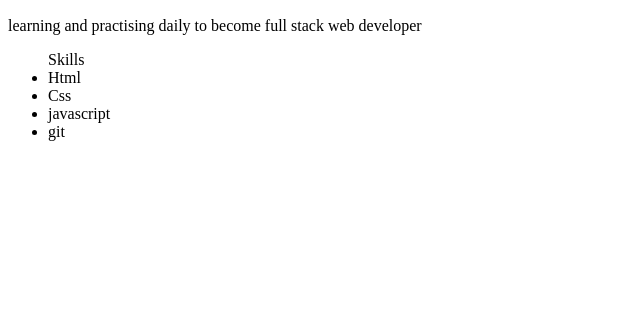
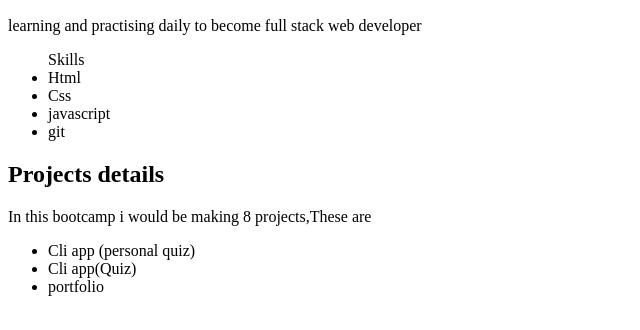
Before and after one commit to poonammohata/Week2-Neogcamp, a plain HTML site: page index.html in a window 1280 px wide. Shown: the part 110-440 px from the top of the page, without its empty margins (0-640 px from the left). Drawn offline with Linux system fonts and the light colour scheme.

Commit message:
refactor:added project details
added list of projects

```diff
--- a/index.html
+++ b/index.html
@@ -16,6 +16,13 @@
         <li>javascript</li>
         <li>git</li>
     </ul>
+    <h2>Projects details</h2>
+    <p>In this bootcamp i would be making 8 projects,These are</p>
+    <ul>
+        <li>Cli app (personal quiz)</li>
+        <li>Cli app(Quiz)</li>
+        <li>portfolio</li>
+    </ul>
 
 
 </body>
```
